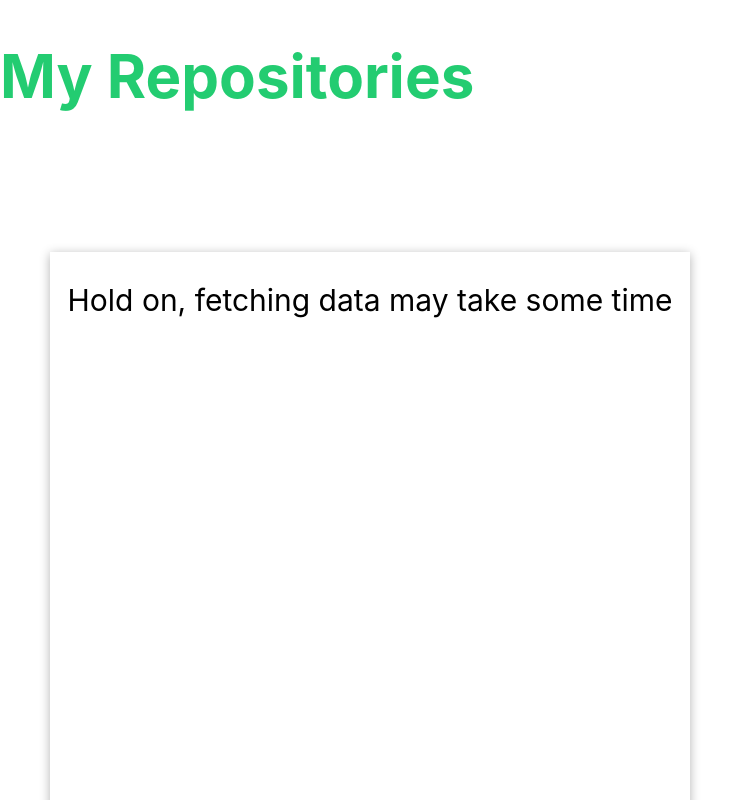
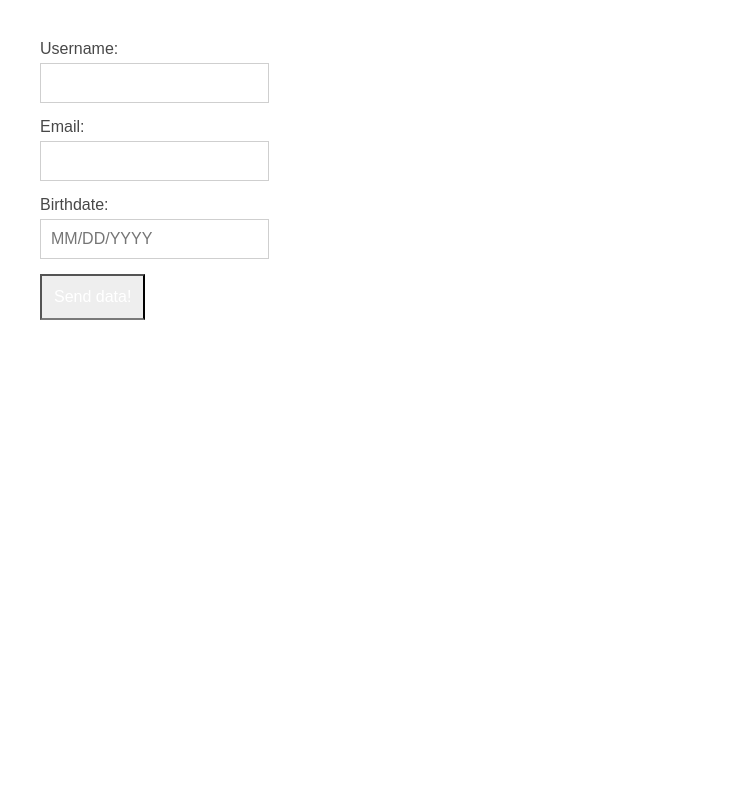
Before and after one commit to b-hailu/React-Weather-App, a React (Create React App) app in the folder weather-app/: page / in a window 1280 px wide. Shown: the top 800 px of the page, without its empty margins (0-754 px from the left). Built offline with nearby package versions, Linux system fonts and the light colour scheme; no server answers.

Commit message:
Practice-Weather-App: Practicing submitting form

```diff
--- a/weather-app/src/App.js
+++ b/weather-app/src/App.js
@@ -1,11 +1,13 @@
 import React, { useEffect, useState} from 'react';
-import DisplayListRepo from './component/DisplayListRepo';
+import DisplayListRepo from './component/DisplayListRepo'
+import MyForm from './compon/MyForm';
 import './App.css';
 
 function App() {
   return (
     <div>
-      <DisplayListRepo />
+      <MyForm />
+      {/* <DisplayListRepo /> */}
     </div>
   );
 }
--- /dev/null
+++ b/weather-app/src/MyForm.css
@@ -0,0 +1,42 @@
+body {
+  font-family: 'Roboto Slab', sans-serif;
+  background: white;
+  color: #484848;
+  padding: 40px;
+}
+
+input {
+  display: block;
+  margin-bottom: 15px;
+  margin-top: 5px;
+  padding: 10px;
+  border: 1px solid #cfcfcf;
+  font-family: 'Roboto Slab', sans-serif;
+  font-size: 16px;
+  outline: none;
+}
+
+button {
+  cursor: pointer;
+  padding: 12px;
+  background: #999;
+  font-family: 'Roboto Slab', sans-serif;
+  font-size: 16px;
+  border: non;
+  color: white;
+  border-bottom: 2px solid #797979;
+  &:hover {
+    background-color: #a1a1a1;
+  }
+  &:active {
+    background-color:
+    #888;
+  }
+}
+
+form {
+  display:inline-block;
+  margin-right: 50px;
+  margin-bottom: 20px;
+  vertical-align: top;
+}
--- /dev/null
+++ b/weather-app/src/compon/MyForm.js
@@ -0,0 +1,84 @@
+import React, { Component } from 'react';
+import Form from '../../src/MyForm.css';
+
+const inputParsers = {
+  data(input) {
+    const [month, day, year] = input.split('/');
+    return `${year}-${month}-${day}`;
+  },
+  uppercase(input) {
+    return input.toUpperCase();
+  },
+  number(input) {
+    return parseFloat(input);
+  },
+};
+
+export default class MyForm extends Component {
+  constructor(){
+    super();
+    this.handleSubmit = this.handleSubmit.bind(this);
+  }
+
+  handleSubmit=(event)=>{
+    event.preventDefault();
+    const form = event.target;
+    const data = new FormData(form);
+
+    for (let name of data.keys()){
+      const input = form.elements[name];
+      const parserName = input.dataset.parse;
+      if (parserName) {
+        const parser = inputParsers[parserName];
+        const parsedValue = parser(data.get(name));
+        data.set(name, parsedValue);
+      }
+    }
+
+    //Access formData fields with data.get(fieldName)
+    const [month, day, year] = data.get('birthdate').split('/');
+    const serverDate = `${year}-${month}-${day}`;
+
+    data.set('birthdate', serverDate);
+    data.set('username', data.get('username').toUpperCase());
+
+
+  fetch('/api/form-submit-url', {
+    method: 'POST',
+    body: data,
+  });
+  }
+  render() {
+    return (
+      <form onSubmit={this.handleSubmit} noValidate>
+        <label htmlFor="username">Username:</label>
+        <input
+        id="username"
+        name="username"
+        type="text" required
+        data-parse="uppercase"
+        />
+
+        <label htmlFor="email">Email:</label>
+        <input
+        id="email"
+        name="email"
+        type="email" required
+        />
+
+        <label htmlfor="birthdate">Birthdate:</label>
+        <input
+        id="birthdate"
+        name="birthdate"
+        type="text" required
+        data-parse="data"
+        placeholder="MM/DD/YYYY"
+        pattern="\d{2}\/\d{2}/\d{4}"
+        required
+        />
+
+        <button>Send data!</button>
+      </form>
+    )
+  }
+}
```
